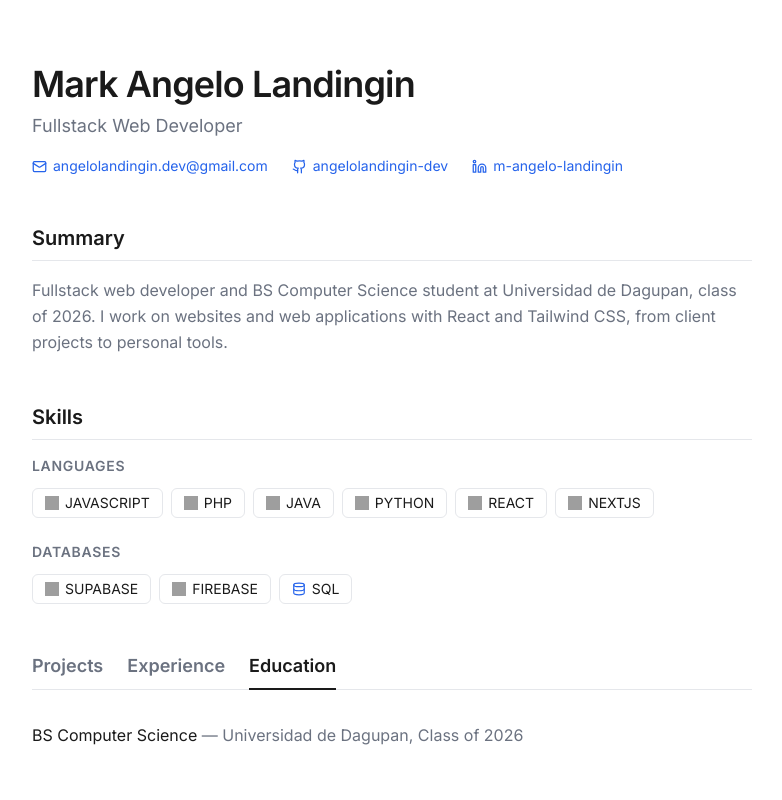
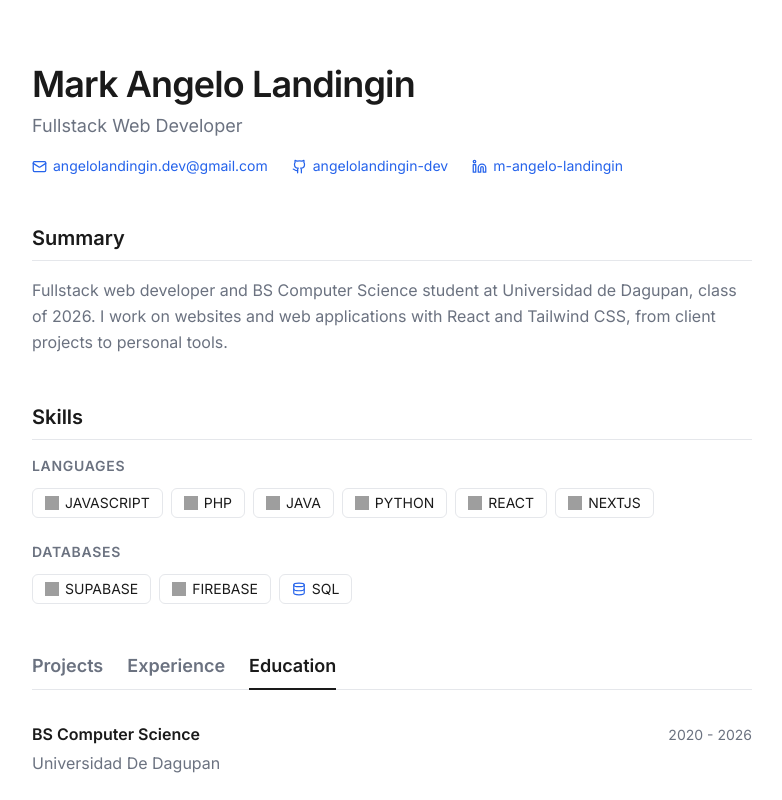
Before and after one commit to angelolandingin-dev/IvonneDev, a React (Vite) app: page / in a window 1280 px wide. Both pictures are taken after a click on the tab "Education". Shown: the top 800 px of the page, without its empty margins (248-1030 px from the left). Built offline with nearby package versions, Linux system fonts and the light colour scheme; grey boxes are pictures that could not be loaded.

Commit message:
feat(portfolio): add education entries

```diff
--- a/src/App.tsx
+++ b/src/App.tsx
@@ -324,9 +324,22 @@ export default function App() {
 
             {activeTab === "education" && (
               <div role="tabpanel" id="panel-education" aria-labelledby="tab-education">
-                <p className="leading-relaxed">
-                  BS Computer Science <span className="text-cv-muted">— Universidad de Dagupan, Class of 2026</span>
-                </p>
+                <ul className="space-y-8">
+                  <li>
+                    <div className="flex flex-wrap items-baseline justify-between gap-x-4 gap-y-1">
+                      <h3 className="font-semibold">BS Computer Science</h3>
+                      <span className="text-sm text-cv-muted">2020 - 2026</span>
+                    </div>
+                    <p className="mt-1 leading-relaxed text-cv-muted">Universidad De Dagupan</p>
+                  </li>
+                  <li>
+                    <div className="flex flex-wrap items-baseline justify-between gap-x-4 gap-y-1">
+                      <h3 className="font-semibold">Best in Computer Science</h3>
+                      <span className="text-sm text-cv-muted">2014 - 2020</span>
+                    </div>
+                    <p className="mt-1 leading-relaxed text-cv-muted">Philippine Science High School - CARC</p>
+                  </li>
+                </ul>
               </div>
             )}
           </div>
```
